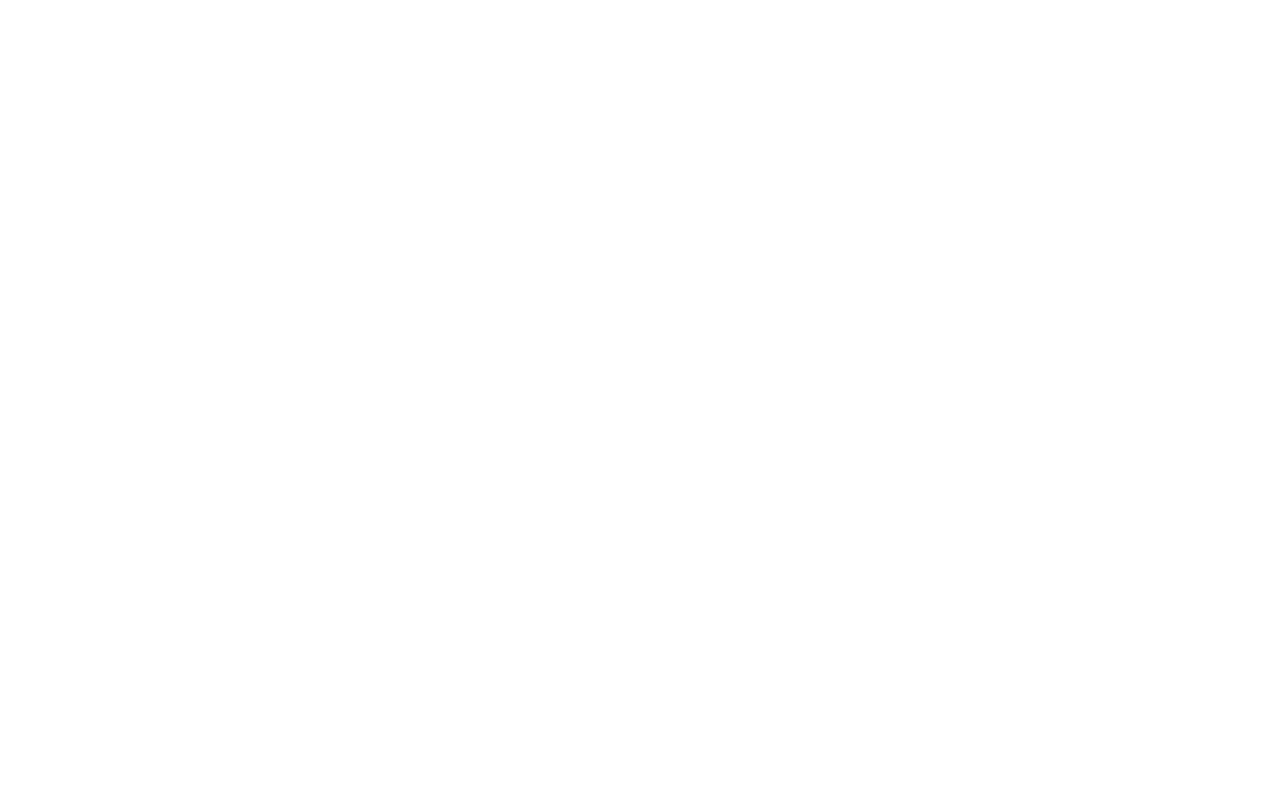
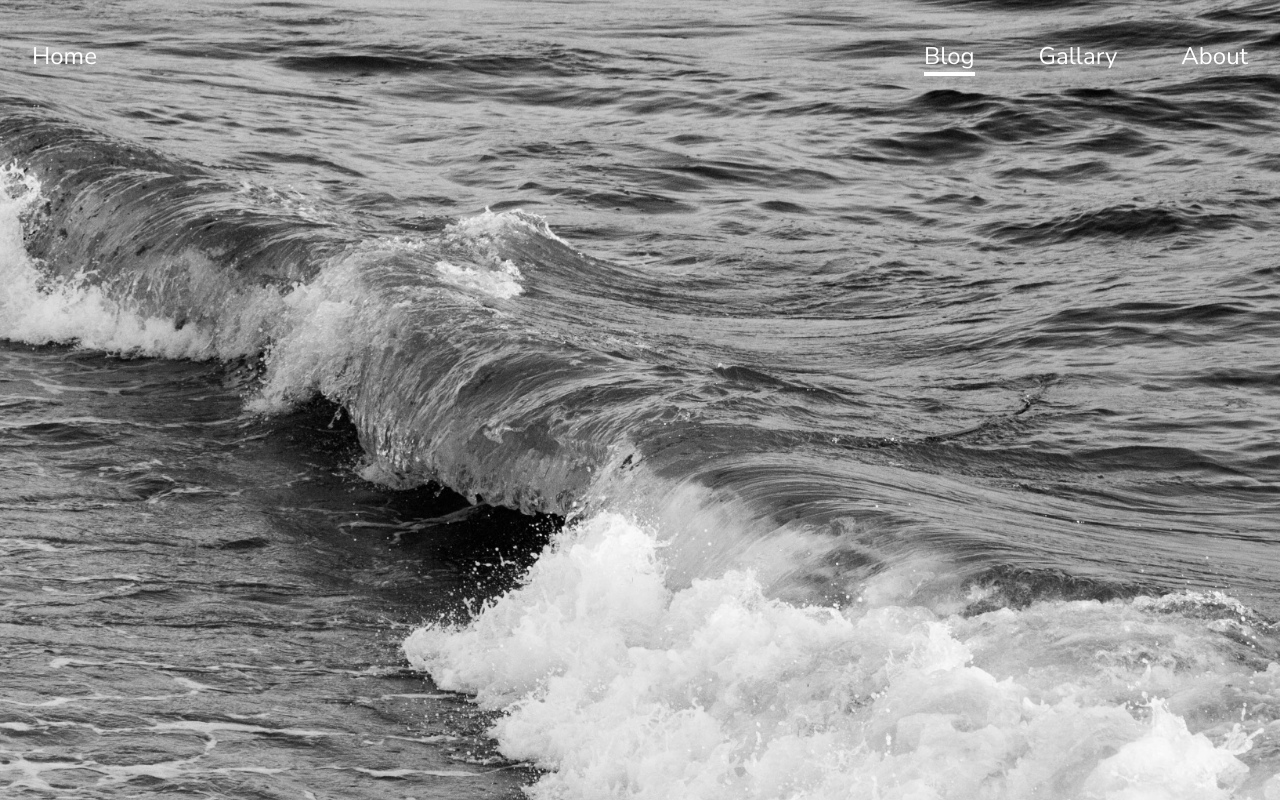
Before and after one commit to z27fang/personal-website, a Next.js app: page /blog in a window 1280 px wide. Built offline with nearby package versions, Linux system fonts and the light colour scheme.

Commit message:
added selected property to header

```diff
--- a/components/header.js
+++ b/components/header.js
@@ -3,11 +3,14 @@
 import Image from 'next/image';
 
 function MenuLink(props) {
+    const className = props.selectedTab === props.href ?
+    "py-2 text-white md:py-0 text-2xl border-opacity-0 border-white border-b-4 border-opacity-100":
+    "py-2 text-white md:py-0 text-2xl border-opacity-0 border-white border-b-4 hover:border-opacity-100 transition ease-linear duration-300"
     return (
     <div className="px-8 cursor-pointer">
         <Link
         href={props.href || ""}>
-            <p className="py-2 text-white md:py-0 text-2xl border-opacity-0 border-white border-b-4 hover:border-opacity-100 transition ease-linear duration-300">
+            <p className={className}>
                 { props.children }
             </p>
         </Link>
@@ -15,19 +18,19 @@
 }
 
 
-export default function Header({ menuLinks }){
+export default function Header({ menuLinks, selectedTab }){
     const [showMenu, setShowMenu] = useState(false);
-
+    selectedTab = selectedTab || null;
 
     return (
         <header className="py-10 z-20 right-0 left-0 top-0 fixed transition-all ease-in-out box-border">
             <div className="max-w-7xl flex items-center mx-auto box-border justify-between">
                 {/* <div className="cursor-pointer box-border h-5 text-white text-lg z-10 p-0 top-0">Home</div> */}
-                <MenuLink>Home</MenuLink>
+                <MenuLink href="/" selectedTab={null}>Home</MenuLink>
                 <div className="hidden md:flex">
                     <div className="opacity-100 z-10 shadow-none flex flex-row p-0 static items-center inset-x-0 top-0 box-border ">
                         {menuLinks.map((menulink, index) => (
-                        <MenuLink href={menulink.href} key={index}>
+                        <MenuLink href={menulink.href} key={index} selectedTab={selectedTab}>
                             {menulink.name}
                         </MenuLink>
                         ))}
@@ -65,7 +68,7 @@
                 }
                 >
                 {menuLinks.map((menulink,id) => (
-                    <MenuLink key={id} href={menulink.href}>{menulink.name}</MenuLink>
+                    <MenuLink key={id} href={menulink.href} selectedTab={selectedTab}>{menulink.name}</MenuLink>
                 ))}
                 </div>
             </div>
--- a/pages/blog/index.js
+++ b/pages/blog/index.js
@@ -1,9 +1,21 @@
 import { getAllBlogs } from '../../lib/api';
+import Header from '../../components/header';
+import Image from 'next/image';
 
 export default function Blog({ allPosts }){
+    const menuLinks = [
+        { href: "/blog/", name: "Blog" },
+        { href: "/gallary/", name: "Gallary" },
+        { href: "/about/", name: "About"}
+      ];
     console.log(allPosts);
     return (
-        <div></div>
+        <div>
+            <Image src="/bg1.jpg"
+            layout="fill"
+            objectFit="cover"/>
+            <Header menuLinks={menuLinks} selectedTab="/blog/"/>
+        </div>
     )
 }
 
--- a/pages/index.js
+++ b/pages/index.js
@@ -17,7 +17,7 @@
 
     return  (
         <main>
-            <Header menuLinks={menuLinks}/>
+            <Header menuLinks={menuLinks} selectedTab={null}/>
             <div className="w-full h-full">
                 <ImageNavigator
                 images={['/bg1.jpg', '/bg2.jpg', 'bg3.jpg']}/>
```
